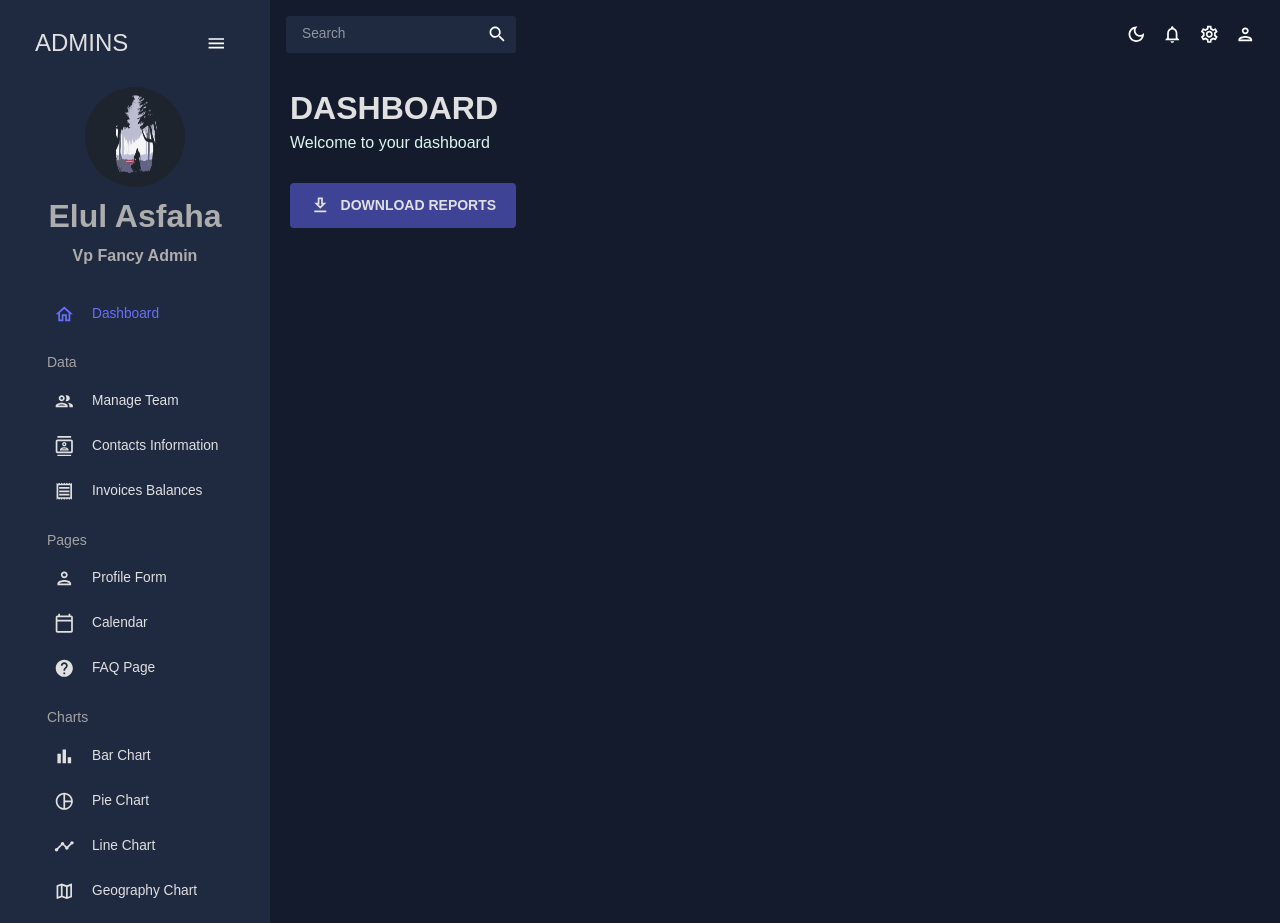
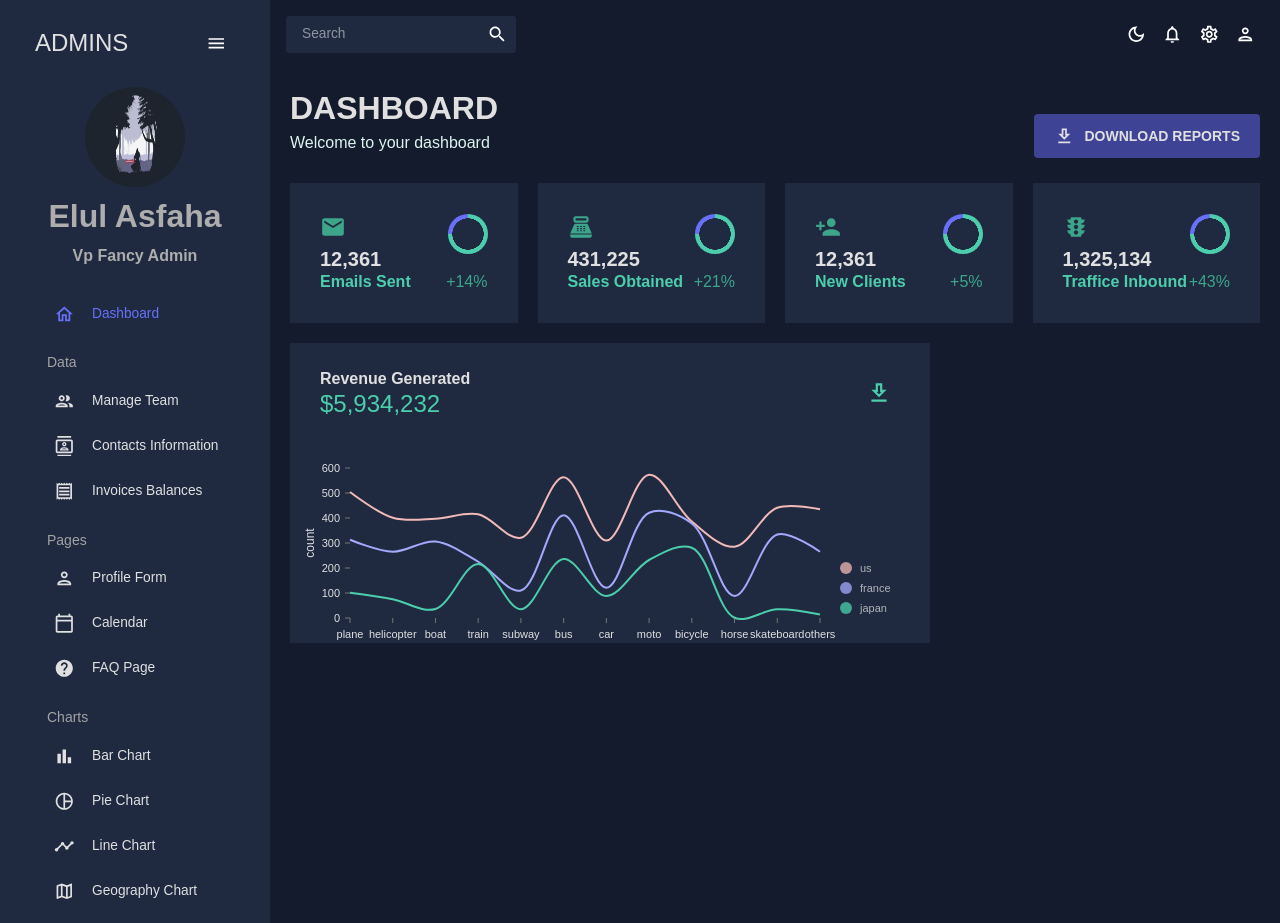
Before and after one commit to Elul-Asfaha/dashboard, a React (Vite) app: page / in a window 1280 px wide. Built offline with nearby package versions, Linux system fonts and the light colour scheme.

Commit message:
fixed an issue with statbox ui alignments adding content to dashboard

```diff
--- a/src/components/StatBox.jsx
+++ b/src/components/StatBox.jsx
@@ -20,6 +20,8 @@ const StatBox = ({ title, subtitle, icon, progress, increase }) => {
                 <Box>
                     <ProgressCircle />
                 </Box>
+            </Box>
+
             <Box display='flex' justifyContent='space-between'>
                 <Typography
                     variant='h5'
@@ -38,7 +40,6 @@ const StatBox = ({ title, subtitle, icon, progress, increase }) => {
                 </Typography>
             </Box>
         </Box>
-        </Box>
     );
 };
 
--- a/src/scenes/dashboard/index.jsx
+++ b/src/scenes/dashboard/index.jsx
@@ -27,7 +27,6 @@ const Dashboard = () => {
                     title='DASHBOARD'
                     subtitle='Welcome to your dashboard'
                 />
-            </Box>
                 <Box>
                     <Button
                         sx={{
@@ -43,6 +42,149 @@ const Dashboard = () => {
                     </Button>
                 </Box>
             </Box>
+
+            {/*GRID & CHARTS*/}
+            <Box
+                display='grid'
+                gridTemplateColumns='repeat(12,1fr)'
+                gridAutoRows='140px'
+                gap='20px'
+            >
+                {/*row 1*/}
+                <Box
+                    gridColumn='span 3'
+                    backgroundColor={colors.primary[400]}
+                    display='flex'
+                    alignItems='center'
+                    justifyContent='center'
+                >
+                    <StatBox
+                        title='12,361'
+                        subtitle='Emails Sent'
+                        progress='0.75'
+                        increase='+14%'
+                        icon={
+                            <EmailIcon
+                                sx={{
+                                    color: colors.greenAccent[600],
+                                    fontSize: "26px",
+                                }}
+                            />
+                        }
+                    />
+                </Box>
+                <Box
+                    gridColumn='span 3'
+                    backgroundColor={colors.primary[400]}
+                    display='flex'
+                    alignItems='center'
+                    justifyContent='center'
+                >
+                    <StatBox
+                        title='431,225'
+                        subtitle='Sales Obtained'
+                        progress='0.5'
+                        increase='+21%'
+                        icon={
+                            <PointOfSaleIcon
+                                sx={{
+                                    color: colors.greenAccent[600],
+                                    fontSize: "26px",
+                                }}
+                            />
+                        }
+                    />
+                </Box>
+                <Box
+                    gridColumn='span 3'
+                    backgroundColor={colors.primary[400]}
+                    display='flex'
+                    alignItems='center'
+                    justifyContent='center'
+                >
+                    <StatBox
+                        title='12,361'
+                        subtitle='New Clients'
+                        progress='0.3'
+                        increase='+5%'
+                        icon={
+                            <PersonAddIcon
+                                sx={{
+                                    color: colors.greenAccent[600],
+                                    fontSize: "26px",
+                                }}
+                            />
+                        }
+                    />
+                </Box>
+                <Box
+                    gridColumn='span 3'
+                    backgroundColor={colors.primary[400]}
+                    display='flex'
+                    alignItems='center'
+                    justifyContent='center'
+                >
+                    <StatBox
+                        title='1,325,134'
+                        subtitle='Traffice Inbound'
+                        progress='0.8'
+                        increase='+43%'
+                        icon={
+                            <TrafficIcon
+                                sx={{
+                                    color: colors.greenAccent[600],
+                                    fontSize: "26px",
+                                }}
+                            />
+                        }
+                    />
+                </Box>
+                {/*Row Two */}
+                <Box
+                    gridColumn='span 8'
+                    gridRow='span 2'
+                    backgroundColor={colors.primary[400]}
+                >
+                    <Box
+                        mt='25px'
+                        p=' 0 30px'
+                        display='flex'
+                        justifyContent='space-between'
+                        alignItems='center'
+                    >
+                        <Box>
+                            <Typography
+                                variant='h5'
+                                fontWeight='600'
+                                color={colors.grey[100]}
+                            >
+                                Revenue Generated
+                            </Typography>
+                            <Typography
+                                variant='h3'
+                                fontWeight='500'
+                                color={colors.greenAccent[500]}
+                            >
+                                $5,934,232
+                            </Typography>
+                        </Box>
+                        <Box>
+                            <IconButton>
+                                <DownloadOutlinedIcon
+                                    sx={{
+                                        fontSize: "26px",
+                                        color: colors.greenAccent[500],
+                                    }}
+                                />
+                            </IconButton>
+                        </Box>
+                    </Box>
+                    <Box height='250px'>
+                        <LineChart isDashBoard={true} />
+                    </Box>
+                </Box>
+            </Box>
+        </Box>
     );
 };
 
```
Lines whose indentation alone changed are shown as unchanged.
